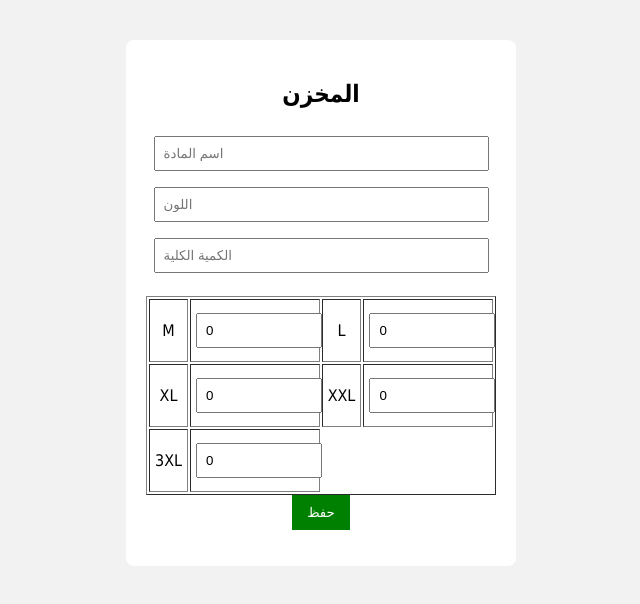
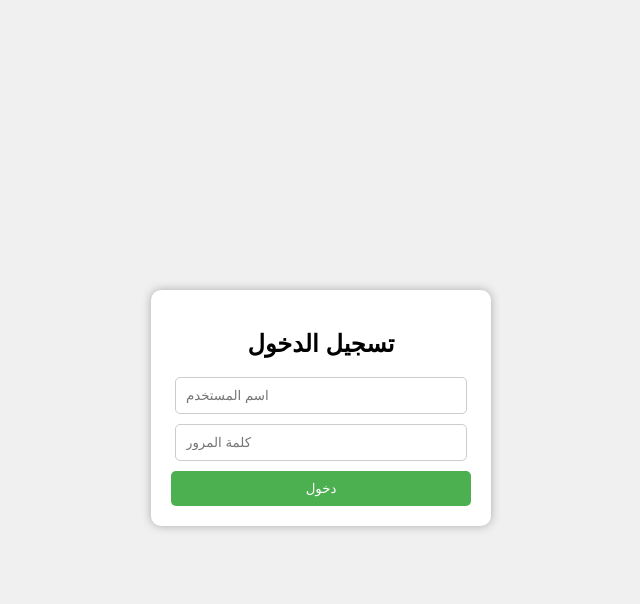
Before and after one commit to wadudnmar-stack/inventory-backend, a website: page Frontend/login.html in a window 1280 px wide. Shown: the whole page, without its empty margins (319-959 px from the left). Drawn offline with Linux system fonts and the light colour scheme.

Commit message:
اضافة صفحة تسجيل الدخول وربط المخزن

```diff
--- a/Frontend/login.html
+++ b/Frontend/login.html
@@ -1,72 +1,55 @@
 <!DOCTYPE html>
 <html lang="ar">
 <head>
-  <meta charset="UTF-8">
-  <title>المخزن</title>
+  <meta charset="UTF-8" />
+  <title>تسجيل الدخول</title>
   <style>
-    body { font-family: Tahoma; text-align: center; background: #f2f2f2; }
-    .container { width: 350px; margin: 40px auto; padding: 20px; background: #fff; border-radius: 8px; }
-    input, select { margin: 8px 0; padding: 8px; width: 90%; }
-    button { padding: 10px 15px; background: green; color: #fff; border: none; cursor: pointer; }
-    button:hover { background: darkgreen; }
-    table { width: 100%; margin-top: 15px; }
-    td { padding: 5px; }
+    body {
+      font-family: Arial, sans-serif;
+      display: flex;
+      height: 100vh;
+      justify-content: center;
+      align-items: center;
+      background: #f0f0f0;
+    }
+    .login-box {
+      background: #fff;
+      padding: 20px;
+      border-radius: 10px;
+      box-shadow: 0px 0px 10px #aaa;
+      width: 300px;
+      text-align: center;
+    }
+    input {
+      display: block;
+      width: 90%;
+      margin: 10px auto;
+      padding: 10px;
+      border: 1px solid #ccc;
+      border-radius: 5px;
+    }
+    button {
+      background: #4CAF50;
+      color: white;
+      border: none;
+      padding: 10px;
+      width: 100%;
+      border-radius: 5px;
+      cursor: pointer;
+    }
+    button:hover {
+      background: #45a049;
+    }
   </style>
 </head>
 <body>
-  <div class="container">
-    <h2>المخزن</h2>
-
-    <input type="text" id="itemName" placeholder="اسم المادة">
-    <input type="text" id="itemColor" placeholder="اللون">
-    <input type="number" id="itemQuantity" placeholder="الكمية الكلية">
-
-    <table border="1">
-      <tr>
-        <td>M</td><td><input type="number" id="sizeM" value="0"></td>
-        <td>L</td><td><input type="number" id="sizeL" value="0"></td>
-      </tr>
-      <tr>
-        <td>XL</td><td><input type="number" id="sizeXL" value="0"></td>
-        <td>XXL</td><td><input type="number" id="sizeXXL" value="0"></td>
-      </tr>
-      <tr>
-        <td>3XL</td><td><input type="number" id="size3XL" value="0"></td>
-      </tr>
-    </table>
-
-    <button id="saveBtn">حفظ</button>
-
-    <p id="msg"></p>
+  <div class="login-box">
+    <h2>تسجيل الدخول</h2>
+    <form action="/login" method="POST">
+      <input type="text" name="username" placeholder="اسم المستخدم" required />
+      <input type="password" name="password" placeholder="كلمة المرور" required />
+      <button type="submit">دخول</button>
+    </form>
   </div>
-
-  <script>
-    document.getElementById("saveBtn").addEventListener("click", async () => {
-      const name = document.getElementById("itemName").value;
-      const color = document.getElementById("itemColor").value;
-      const quantity = document.getElementById("itemQuantity").value;
-
-      const sizes = {
-        M: document.getElementById("sizeM").value,
-        L: document.getElementById("sizeL").value,
-        XL: document.getElementById("sizeXL").value,
-        XXL: document.getElementById("sizeXXL").value,
-        "3XL": document.getElementById("size3XL").value,
-      };
-
-      try {
-        const response = await fetch("/add-item", {
-          method: "POST",
-          headers: { "Content-Type": "application/json" },
-          body: JSON.stringify({ name, color, quantity, sizes })
-        });
-
-        const result = await response.json();
-        document.getElementById("msg").innerText = result.message;
-      } catch (error) {
-        document.getElementById("msg").innerText = "❌ خطأ في الاتصال بالسيرفر";
-      }
-    });
-  </script>
 </body>
 </html>
```
